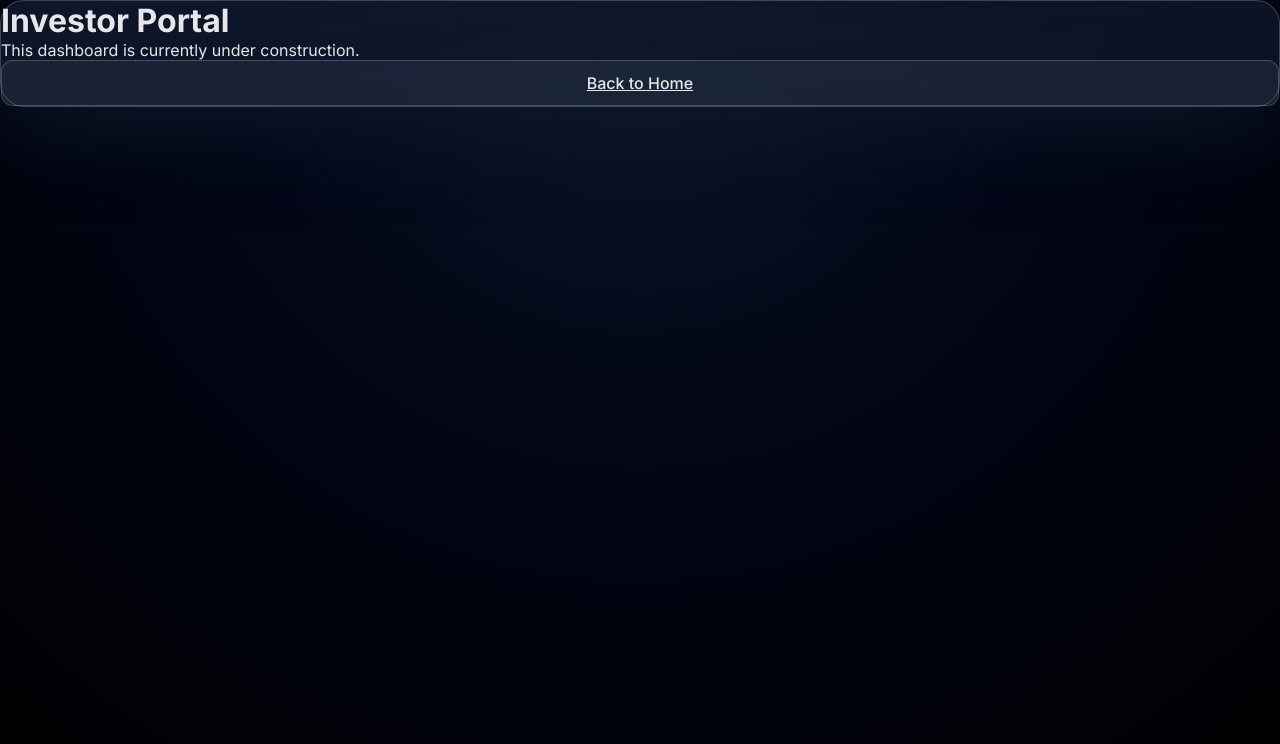
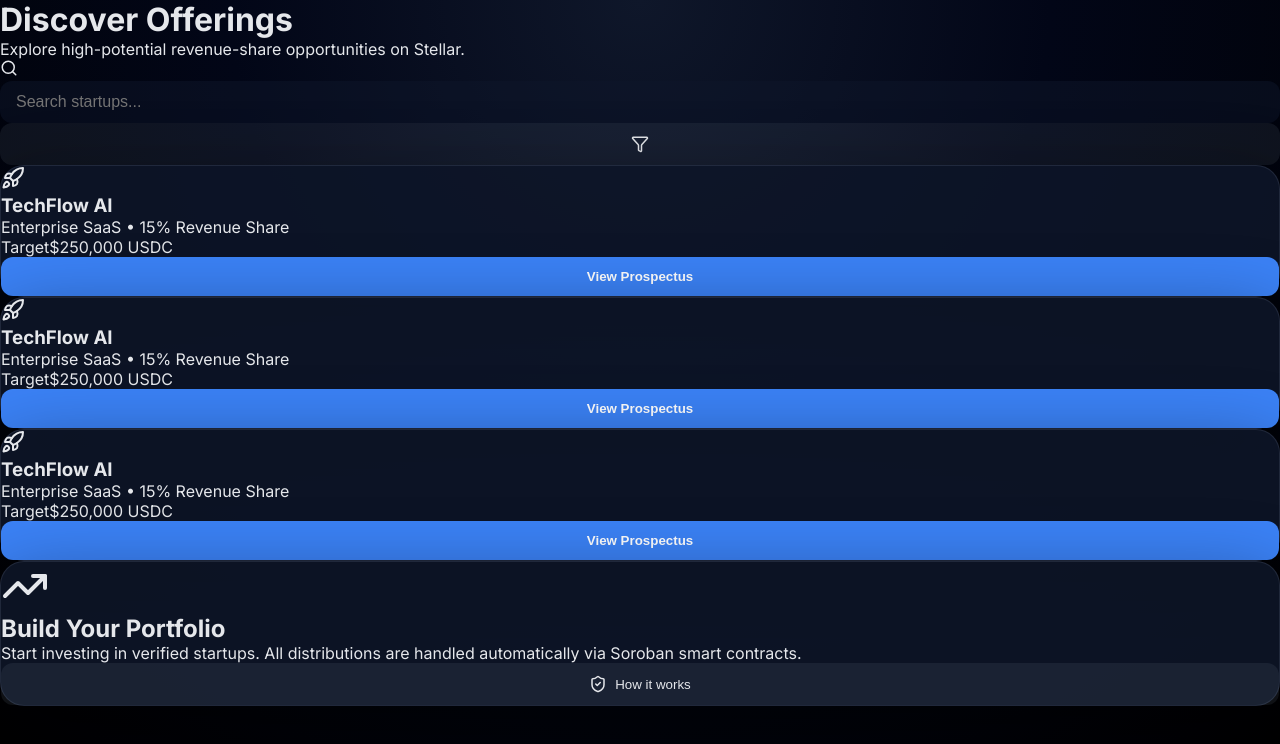
Before and after one commit to RevoraOrg/Revora-Frontend, a React (Vite) app: page /investor/portal in a window 1280 px wide. Shown: the top 744 px of the page. Built offline with nearby package versions, Linux system fonts and the light colour scheme.

Commit message:
ux(frontend): implement investor discovery wireframe and standardize glass-card tokens

```diff
--- a/src/App.tsx
+++ b/src/App.tsx
@@ -1,7 +1,8 @@
-import { BrowserRouter as Router, Routes, Route, Link } from 'react-router-dom';
-import { Login } from './pages/Login';
-import { Signup } from './pages/Signup';
-import { ForgotPassword } from './pages/ForgotPassword';
+import { BrowserRouter as Router, Routes, Route, Link } from "react-router-dom";
+import { Login } from "./pages/Login";
+import { Signup } from "./pages/Signup";
+import { ForgotPassword } from "./pages/ForgotPassword";
+import { InvestorDiscovery } from "./components/InvestorDiscovery"; // Import here
 
 export function App() {
   return (
@@ -11,8 +12,13 @@ export function App() {
         <Route path="/login" element={<Login />} />
         <Route path="/signup" element={<Signup />} />
         <Route path="/forgot-password" element={<ForgotPassword />} />
-        <Route path="/startup/dashboard" element={<Placeholder title="Startup Dashboard" />} />
-        <Route path="/investor/portal" element={<Placeholder title="Investor Portal" />} />
+        <Route
+          path="/startup/dashboard"
+          element={<Placeholder title="Startup Dashboard" />}
+        />
+
+        {/* Updated Route - Issue #63 */}
+        <Route path="/investor/portal" element={<InvestorDiscovery />} />
       </Routes>
     </Router>
   );
@@ -22,10 +28,12 @@ function Home() {
   return (
     <div className="min-h-screen flex flex-col items-center justify-center p-6 text-center animate-fade-in">
       <div className="w-full max-w-[720px] glass-card p-10 md:p-12">
-        <h1 className="text-4xl font-bold tracking-tight mb-4">Stellar RevenueShare – Revora</h1>
+        <h1 className="text-4xl font-bold tracking-tight mb-4">
+          Stellar RevenueShare – Revora
+        </h1>
         <p className="text-muted text-lg mb-8 max-w-lg mx-auto">
-          Tokenized revenue-sharing infrastructure on Stellar.
-          Bridge the gap between visionaries and supporters.
+          Tokenized revenue-sharing infrastructure on Stellar. Bridge the gap
+          between visionaries and supporters.
         </p>
 
         <div className="grid grid-cols-1 md:grid-cols-2 gap-6 mb-10">
@@ -49,8 +57,12 @@ function Home() {
         </div>
 
         <div className="flex flex-col sm:flex-row gap-4 justify-center">
-          <Link to="/signup" className="btn-primary sm:w-auto px-10">Get Started</Link>
-          <Link to="/login" className="btn-secondary sm:w-auto px-10">Sign In</Link>
+          <Link to="/signup" className="btn-primary sm:w-auto px-10">
+            Get Started
+          </Link>
+          <Link to="/login" className="btn-secondary sm:w-auto px-10">
+            Sign In
+          </Link>
         </div>
 
         <div className="mt-12 text-xs text-muted">
@@ -66,8 +78,12 @@ function Placeholder({ title }: { title: string }) {
     <div className="min-h-screen flex items-center justify-center p-10">
       <div className="glass-card p-20 text-center">
         <h1 className="text-3xl font-bold mb-4">{title}</h1>
-        <p className="text-muted mb-8">This dashboard is currently under construction.</p>
-        <Link to="/" className="btn-secondary">Back to Home</Link>
+        <p className="text-muted mb-8">
+          This dashboard is currently under construction.
+        </p>
+        <Link to="/" className="btn-secondary">
+          Back to Home
+        </Link>
       </div>
     </div>
   );
--- /dev/null
+++ b/src/components/InvestorDiscovery.tsx
@@ -0,0 +1,89 @@
+import React from "react";
+import { Search, Filter, Rocket, TrendingUp, ShieldCheck } from "lucide-react";
+
+export const InvestorDiscovery: React.FC = () => {
+  return (
+    <div className="max-w-6xl mx-auto p-6 space-y-10 animate-fade-in">
+      {/* Information Architecture: Header & Discovery Intent */}
+      <div className="flex flex-col md:flex-row justify-between items-start md:items-center gap-4">
+        <div>
+          <h1 className="text-3xl font-bold tracking-tight">
+            Discover Offerings
+          </h1>
+          <p className="text-muted text-sm mt-1">
+            Explore high-potential revenue-share opportunities on Stellar.
+          </p>
+        </div>
+
+        <div className="flex w-full md:w-auto gap-2">
+          <div className="relative flex-grow">
+            <Search className="absolute left-3 top-2.5 text-muted" size={18} />
+            <input
+              type="text"
+              placeholder="Search startups..."
+              className="input-field pl-10 h-10 text-sm"
+              aria-label="Search startup offerings"
+            />
+          </div>
+          <button
+            className="btn-secondary w-auto h-10"
+            aria-label="Filter results"
+          >
+            <Filter size={18} />
+          </button>
+        </div>
+      </div>
+
+      {/* Discovery Discovery: Discovery Cards Pattern */}
+      <div className="grid grid-cols-1 md:grid-cols-3 gap-6">
+        {[1, 2, 3].map((item) => (
+          <div
+            key={item}
+            className="glass-card glass-card-interactive p-6 space-y-4"
+          >
+            <div className="h-12 w-12 bg-primary/10 rounded-lg flex items-center justify-center text-primary">
+              <Rocket size={24} />
+            </div>
+            <div>
+              <h3 className="font-semibold text-lg">TechFlow AI</h3>
+              <p className="text-xs text-muted">
+                Enterprise SaaS • 15% Revenue Share
+              </p>
+            </div>
+            <div className="pt-4 border-t border-[rgba(148,163,184,0.1)]">
+              <div className="flex justify-between text-xs mb-1">
+                <span className="text-muted">Target</span>
+                <span>$250,000 USDC</span>
+              </div>
+              <div className="w-full bg-slate-800 rounded-full h-1.5">
+                <div
+                  className="bg-primary h-1.5 rounded-full"
+                  style={{ width: "45%" }}
+                ></div>
+              </div>
+            </div>
+            <button className="btn-primary py-2 text-xs">
+              View Prospectus
+            </button>
+          </div>
+        ))}
+      </div>
+
+      {/* Empty State / Call to Action IA */}
+      <div className="glass-card p-12 text-center bg-gradient-to-b from-transparent to-[rgba(59,130,246,0.05)]">
+        <TrendingUp className="mx-auto mb-4 text-accent" size={48} />
+        <h2 className="text-xl font-semibold mb-2">Build Your Portfolio</h2>
+        <p className="text-muted text-sm max-w-md mx-auto mb-6">
+          Start investing in verified startups. All distributions are handled
+          automatically via Soroban smart contracts.
+        </p>
+        <div className="flex justify-center gap-4">
+          <button className="btn-secondary w-auto px-6 flex items-center gap-2">
+            <ShieldCheck size={18} />
+            How it works
+          </button>
+        </div>
+      </div>
+    </div>
+  );
+};
--- a/src/index.css
+++ b/src/index.css
@@ -1,18 +1,37 @@
-@import url('https://fonts.googleapis.com/css2?family=Inter:wght@400;500;600;700&display=swap');
+@import url("https://fonts.googleapis.com/css2?family=Inter:wght@400;500;600;700&display=swap");
 
 :root {
   --bg-color: #020617;
-  --bg-gradient: radial-gradient(circle at top, #0f172a 0, #020617 40%, #000000 100%);
-  --card-bg: linear-gradient(to bottom right, rgba(15, 23, 42, 0.95), rgba(15, 23, 42, 0.75));
-  --border-color: rgba(148, 163, 184, 0.35);
-  --primary: #3b82f6; /* Stellar Blue */
+  --bg-gradient: radial-gradient(
+    circle at top,
+    #0f172a 0,
+    #020617 40%,
+    #000000 100%
+  );
+
+  /* Standardized Design Tokens - Issue #68 */
+  --glass-bg: rgba(15, 23, 42, 0.85);
+  --glass-bg-accent: rgba(30, 41, 59, 0.5);
+  --glass-border: rgba(148, 163, 184, 0.15);
+  --glass-border-bright: rgba(148, 163, 184, 0.35);
+  --glass-blur: blur(12px);
+
+  /* Elevation Tokens */
+  --shadow-sm:
+    0 4px 6px -1px rgba(0, 0, 0, 0.1), 0 2px 4px -1px rgba(0, 0, 0, 0.06);
+  --shadow-md:
+    0 10px 15px -3px rgba(0, 0, 0, 0.1), 0 4px 6px -2px rgba(0, 0, 0, 0.05);
+  --shadow-lg:
+    0 20px 25px -5px rgba(0, 0, 0, 0.15), 0 10px 10px -5px rgba(0, 0, 0, 0.04);
+  --shadow-xl: 0 24px 80px rgba(0, 0, 0, 0.45); /* Standardized Card Elevation */
+
+  --primary: #3b82f6;
   --primary-hover: #2563eb;
   --text-main: #e5e7eb;
   --text-muted: #9ca3af;
   --text-accent: #38bdf8;
   --error: #ef4444;
   --success: #10b981;
-  --glass-blur: blur(12px);
 }
 
 * {
@@ -22,7 +41,11 @@
 }
 
 body {
-  font-family: 'Inter', system-ui, -apple-system, sans-serif;
+  font-family:
+    "Inter",
+    system-ui,
+    -apple-system,
+    sans-serif;
   background: var(--bg-gradient);
   color: var(--text-main);
   min-height: 100vh;
@@ -30,11 +53,19 @@ body {
 }
 
 .glass-card {
-  background: var(--card-bg);
-  border: 1px solid var(--border-color);
+  background: var(--glass-bg);
+  border: 1px solid var(--glass-border);
   backdrop-filter: var(--glass-blur);
   border-radius: 1.5rem;
-  box-shadow: 0 24px 80px rgba(15, 23, 42, 0.85);
+  box-shadow: var(--shadow-xl);
+  transition:
+    border-color 0.2s ease,
+    transform 0.2s ease;
+}
+
+.glass-card-interactive:hover {
+  border-color: var(--glass-border-bright);
+  transform: translateY(-2px);
 }
 
 .btn-primary {
@@ -107,6 +138,12 @@ body {
 }
 
 @keyframes fadeIn {
-  from { opacity: 0; transform: translateY(10px); }
-  to { opacity: 1; transform: translateY(0); }
+  from {
+    opacity: 0;
+    transform: translateY(10px);
+  }
+  to {
+    opacity: 1;
+    transform: translateY(0);
+  }
 }
```
